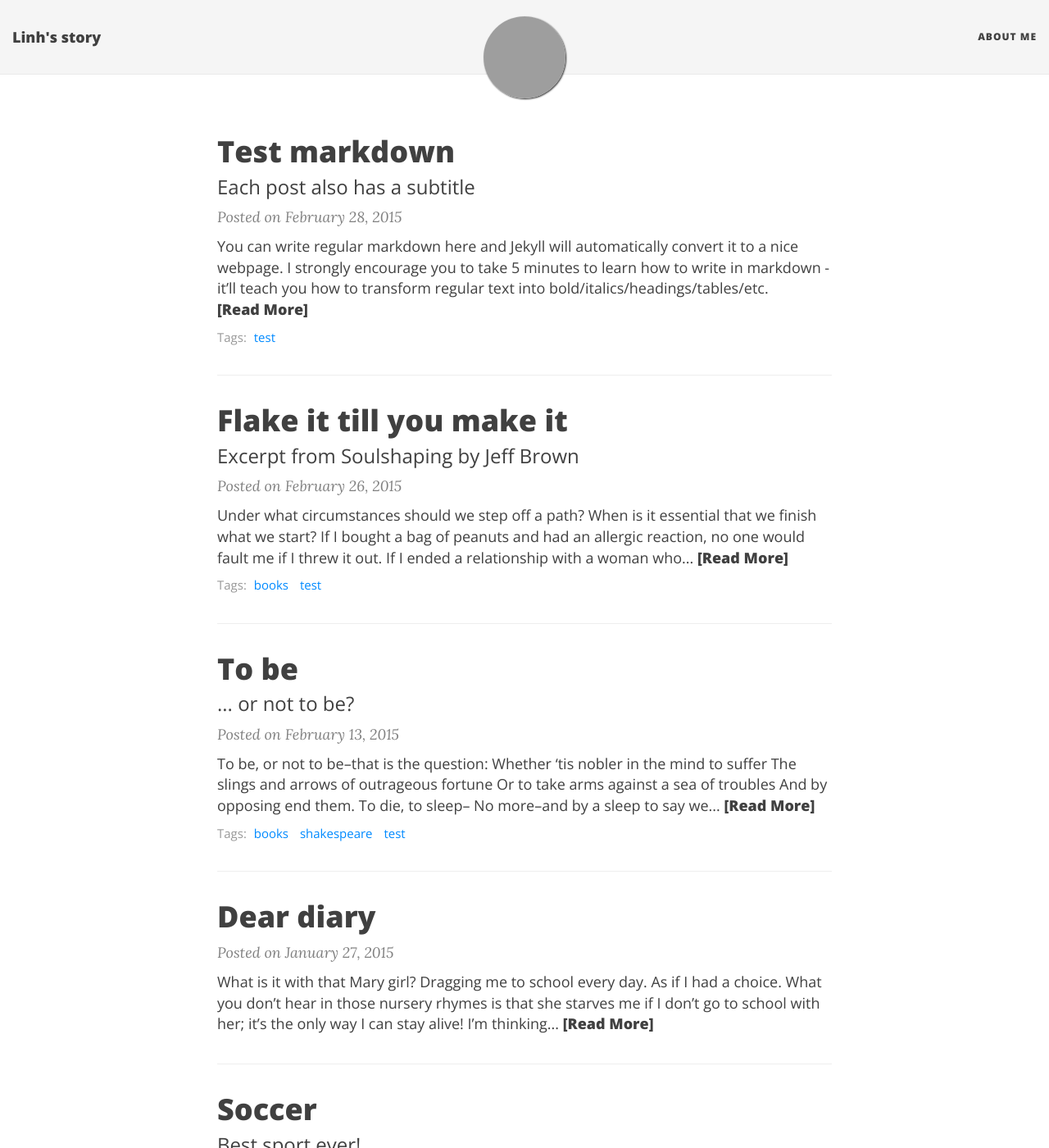
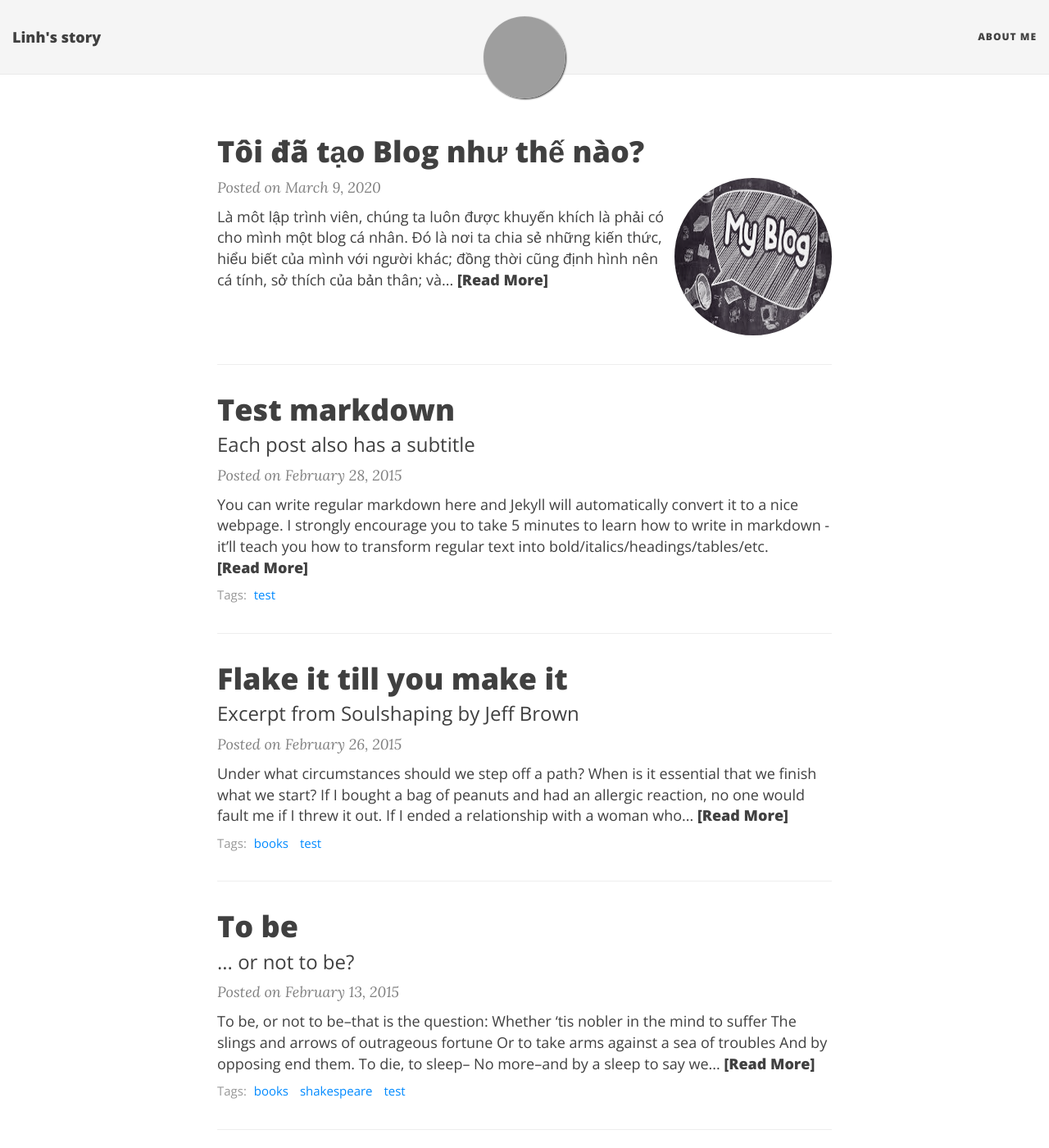
Before and after one commit to linhnvl/linhnvl.github.io, a Jekyll site: the page built from index.html, in a window 1280 px wide and 1400 px high. Shown: the whole window at 82% size. Built offline with Jekyll 4.4.1, drawn with Linux system fonts in a browser that asks for light colours; nearby versions of some CDN libraries; the list of posts is cut into pages by our own code; some of the changed lines change nothing that is shown; some of the changed text lies outside the part shown; grey boxes are pictures that could not be loaded.

Commit message:
2020-03-09 commit

```diff
--- a/_config.yml
+++ b/_config.yml
@@ -108,7 +108,7 @@ share-links-active:
 # --- Comments --- #
 
 # Fill in your Disqus shortname (NOT the userid) if you want to support Disqus comments
-disqus: "@linhnv"
+# disqus:
 
 # If you want to use JustComments fill with the API Key
 #just-comments: "ABCD-EFGH-IJKL"
@@ -118,9 +118,9 @@ disqus: "@linhnv"
 
 # To use Staticman comments, fill in repository, branch, and endpoint
 staticman:
-  repository : # GitHub username/repository eg. "daattali/beautiful-jekyll"
+  repository : linhnvl/linhnvl.github.io
   branch     : master # If you're not using `master` branch, then you also need to update the `branch` parameter in `staticman.yml`
-  endpoint   : # URL of your own deployment, with a trailing slash (will fallback to a public GitLab instance) eg. https://<your-api>/v3/entry/github/
+  endpoint   : https://linhnvl.github.io
   reCaptcha:
     # reCaptcha for Staticman (OPTIONAL, but recommended for spam protection)
     # If you use reCaptcha, you must also set these parameters in staticman.yml
--- /dev/null
+++ b/_posts/2020-03-09-how-do-i-create-my-blog.md
@@ -0,0 +1,43 @@
+---
+layout: post
+title: Tôi đã tạo Blog như thế nào?
+image: /img/my_blog.jpeg
+---
+
+Là môt lập trình viên, chúng ta luôn được khuyến khích là phải có cho mình một blog cá nhân. Đó là nơi ta chia sẻ những
+kiến thức, hiểu biết của mình với người khác; đồng thời cũng định hình nên cá tính, sở thích của bản thân; và cũng là
+một công cụ quan trọng để PR lúc xin việc :D.
+Bây giờ mình sẽ dạo qua một số các công cụ, nền tảng hỗ trợ viết blog hiện nay để chọn ra cái ưng ý nhất.
+
+**Blogspot*<br/>*
+
+Còn có tên gọi khác là Blogger. Là một trong những công cụ đầu tiên hỗ trợ viết blog, được cung cấp bởi Google.
+
+###Ưu điểm:
+- Nhanh: Blogspot (kể cả hình ảnh) được host trên Google Cloud kết hợp với theme đơn giản nên blog chạy rất nhanh.
+- Đơn giản: Việc tạo blog và thiết lập đều rất đơn giản, chỉcần vài phút làm quen.
+- Miễn Phí. Blogspot miễn phí tất cả, không có lựa chọn nào là trả phí trừ khi mua theme từ bên thứ 3.
+
+###Nhược điểm:
+- Xấu: không có nhiều theme để lựa chọn nên không phải ai cũng thích các theme mặc định.
+- Ít tính năng: chính vì hướng tới sự đơn giản mà Blogspot bị hạn chế các hiệu ứng, tính năng cần có cho một blog.
+
+###Kết luận:
+Không chọn.
+
+**WordPress**
+
+Là một CMS (Content Management System) được sử dụng rất phổ biến và rộng rãi trên toàn thế giới. Số lượng website sử dụng WordPress đang chiếm khoảng 27% tổng số website trên toàn cầu. Được phát triển trên ngôn ngữ lập trình website PHP và sử dụng hệ quản trị cơ sở dữ liệu MySQL - cũng là bộ đôi ngôn ngữ lập trình website thông dụng nhất hiện tại.
+
+####Ưu điểm:
+- Cung cấp một nền tảng thân thiện với người dùng trong việc cài đặt, sử dụng và phát triển.
+- Cung cấp hàng loạt các blog với bố cục khác nhau, nơi bạn có thể tùy chọn mọi thứ theo sở thích của mình.
+- Có thể dễ dàng chọn một giao diện cho blog của mình từ một số lượng không giới hạn các giao diện có sẵn dành cho WordPress.
+
+####Nhược điểm:
+- WordPress là công cụ để tạo trang web, các nội dung thay đổi được cập nhật liên tục; các tính năng đó lại không cần
+  thiết cho một trang không cần cập nhật thường xuyên như blog.
+- Có quá nhiều tính năng nên tốc độ truy cập cũng không cao.
+
+####Kết luận:
+Không chọn.
```
Also changed, not shown: img/my_blog.jpeg (added).
